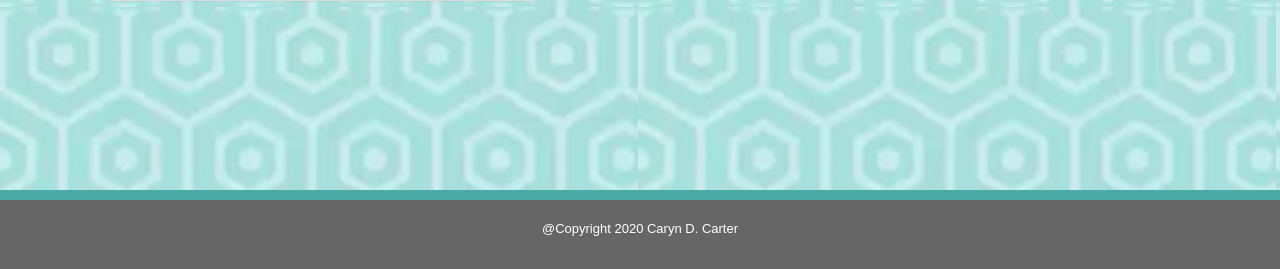
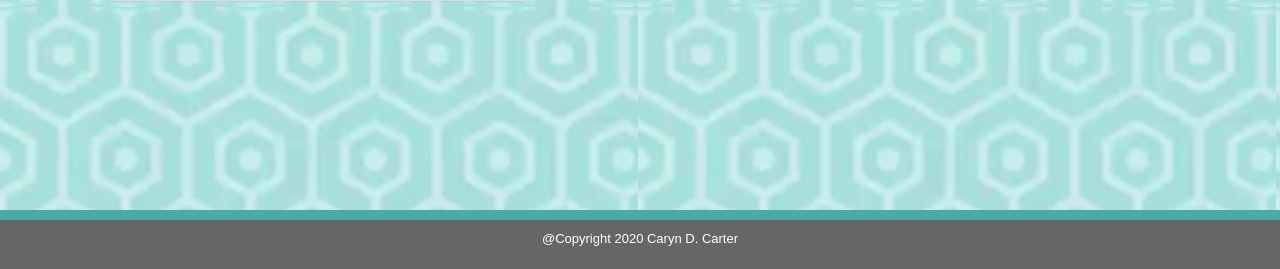
Before and after one commit to Caryndcarter/math-jewels-game, a PHP site: page / in a window 1280 px wide. Shown: the part 531-800 px from the top of the page. Run offline with PHP 8.4, Linux system fonts and the light colour scheme; some libraries are stand-ins or nearby versions.

Commit message:
changed the margins of the footer

```diff
--- a/assets/css/style.css
+++ b/assets/css/style.css
@@ -62,7 +62,7 @@ p {
 	width: 100%;
 	text-align: center;
 	background-color:#666666;
-	padding: 20px 0px 20px 0px;
+	padding: 10px 0px 10px 0px;
 	color: white;
 	font-family: 'Arial', 'Helvetica Neue', Helvetica, sans-serif;
 	font-size: small;
```
